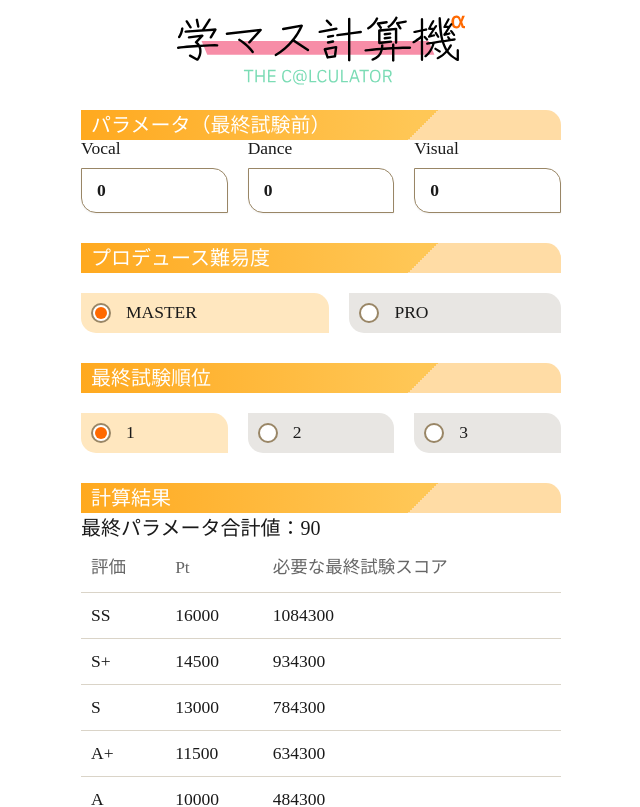
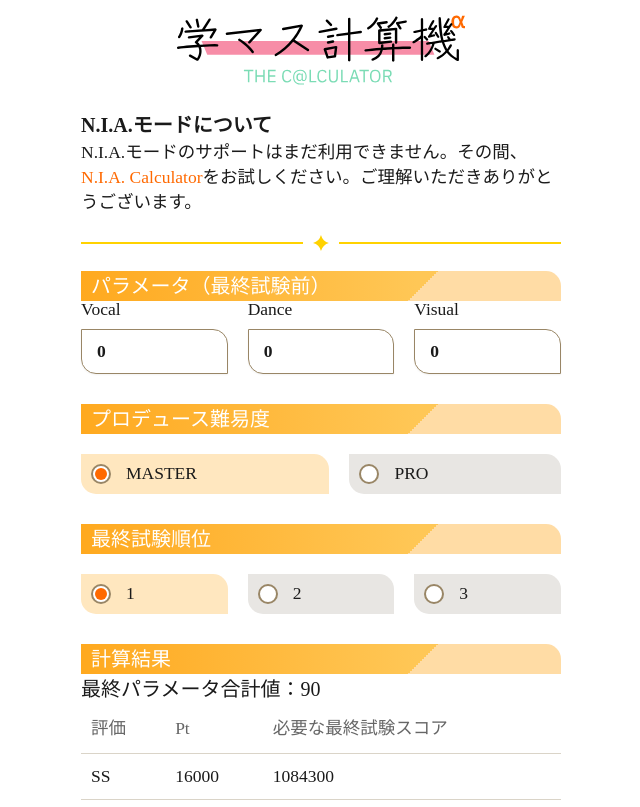
Before and after one commit to KagamiChan/gakumas.moe, a Next.js app: page / in a window 1280 px wide. Shown: the top 807 px of the page, without its empty margins (319-959 px from the left). Built offline with nearby package versions, Linux system fonts and the light colour scheme; a web font is replaced by a local one.

Commit message:
feat: nia notice

```diff
--- a/src/app/page.tsx
+++ b/src/app/page.tsx
@@ -1,5 +1,6 @@
 import { Calculator } from '~/components/calculator'
 import { Logo } from '~/components/logo'
+import { NIANotice } from '~/components/nia-notice'
 import { Separator } from '~/components/separator'
 
 export default function HomePage() {
@@ -9,6 +10,8 @@ export default function HomePage() {
         <Logo className="h-16 w-64" />
         <span className="sr-only">学マス計算機α</span>
       </h1>
+      <NIANotice />
+      <Separator className="max-w-96" />
       <Calculator />
       <Separator className="max-w-96" />
       <footer className="flex flex-col items-center text-sm leading-8">
--- /dev/null
+++ b/src/components/nia-notice.tsx
@@ -0,0 +1,17 @@
+export const NIANotice = () => {
+  return (
+    <section className="max-w-sm">
+      <h1 className="font-semibold">N.I.A.モードについて</h1>
+      <p className="text-sm">
+        N.I.A.モードのサポートはまだ利用できません。その間、
+        <a
+          href="https://gktools.ris.moe/en/calculator/nia"
+          className="text-[#ff6900]"
+        >
+          N.I.A. Calculator
+        </a>
+        をお試しください。ご理解いただきありがとうございます。
+      </p>
+    </section>
+  )
+}
```
